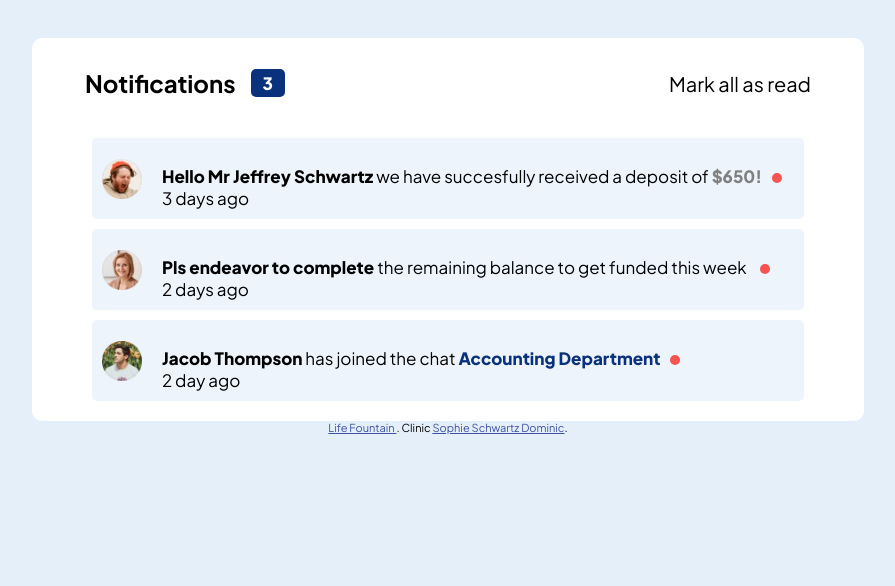
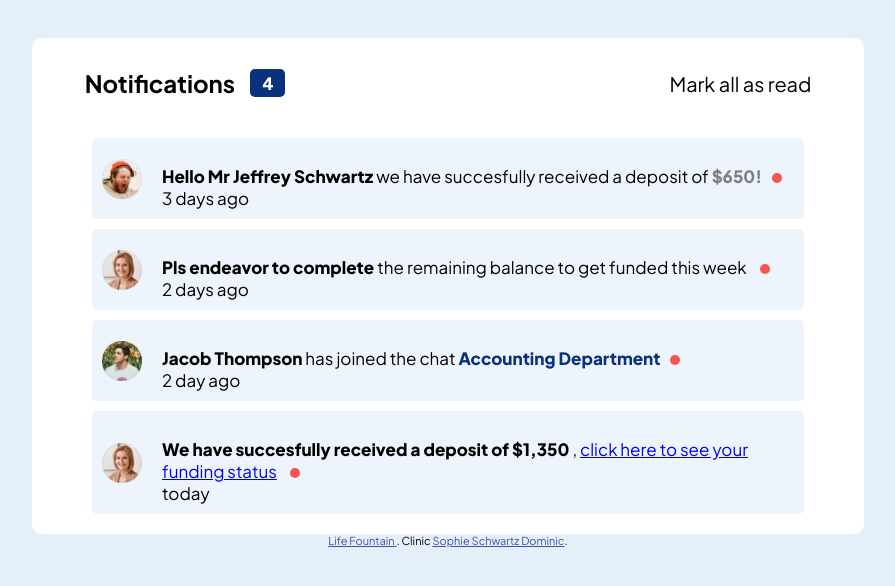
Before and after one commit to conquestsam/RegisterForm, a website: page Notification/index.html in a window 1280 px wide. Shown: the whole page, without its empty margins (192-1087 px from the left). Drawn offline with Linux system fonts and the light colour scheme; a web font is replaced by a local one.

Commit message:
Update index.html

```diff
--- a/Notification/index.html
+++ b/Notification/index.html
@@ -50,6 +50,13 @@
                    <p class="time">2 day ago</p>
               </div>
         </div>
+        <div id="allUsers" class="User2 Unseen">
+          <img src="assets/images/avatar-angela-gray.webp">
+          <div class="User2-Notif">
+            <p><span class="Names"> We have succesfully received a deposit of $1,350 </span>, <a href="https://docs.google.com/document/d/1kAR0YP8KMUL-2Tq2sbs4pIh2WNZw7PAIjwblpGQLrmI/edit?usp=sharing">click here to see your funding status</a>   </p>
+            <p class="time">today</p>
+          </div>
+    </div>
 
        </div>
 
```
